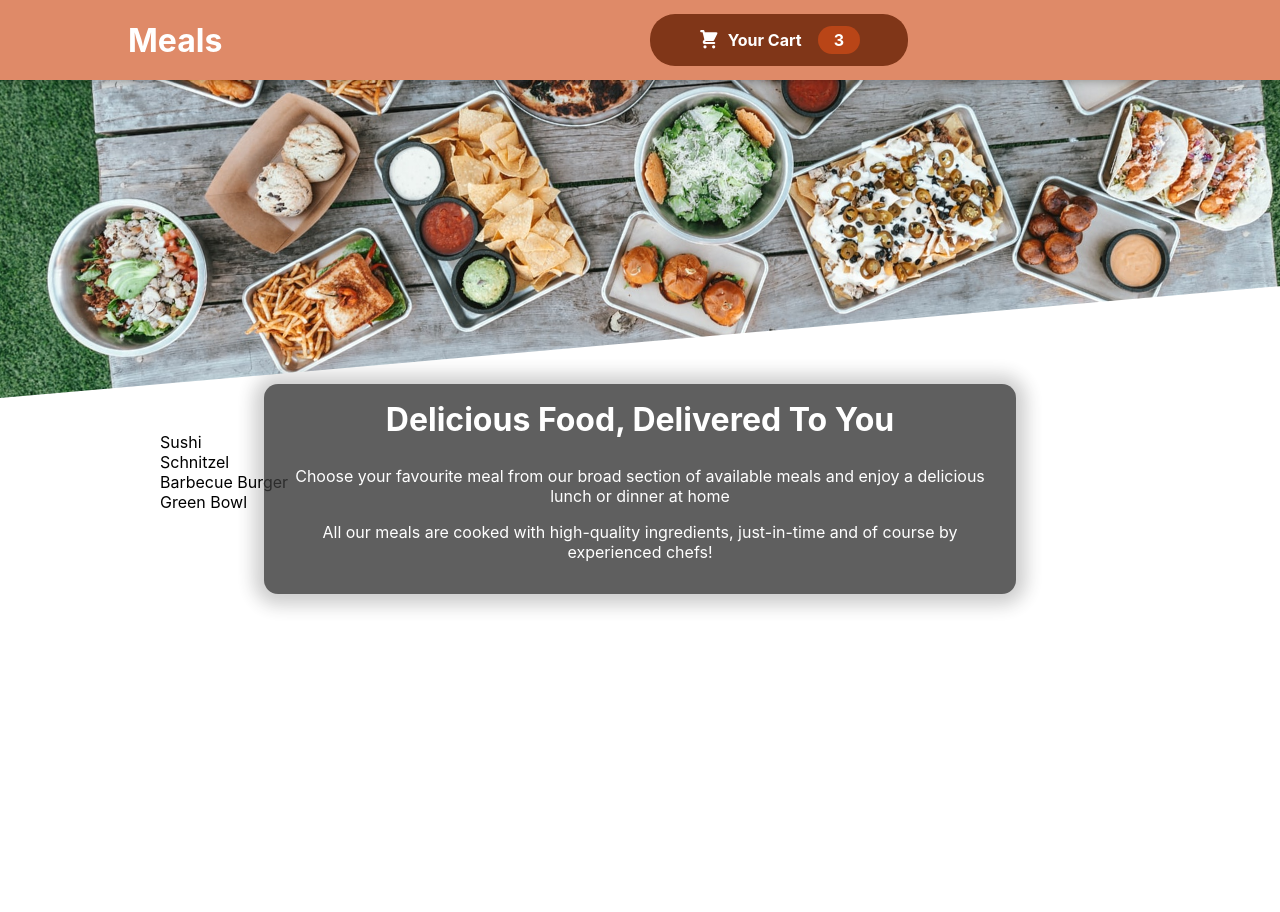
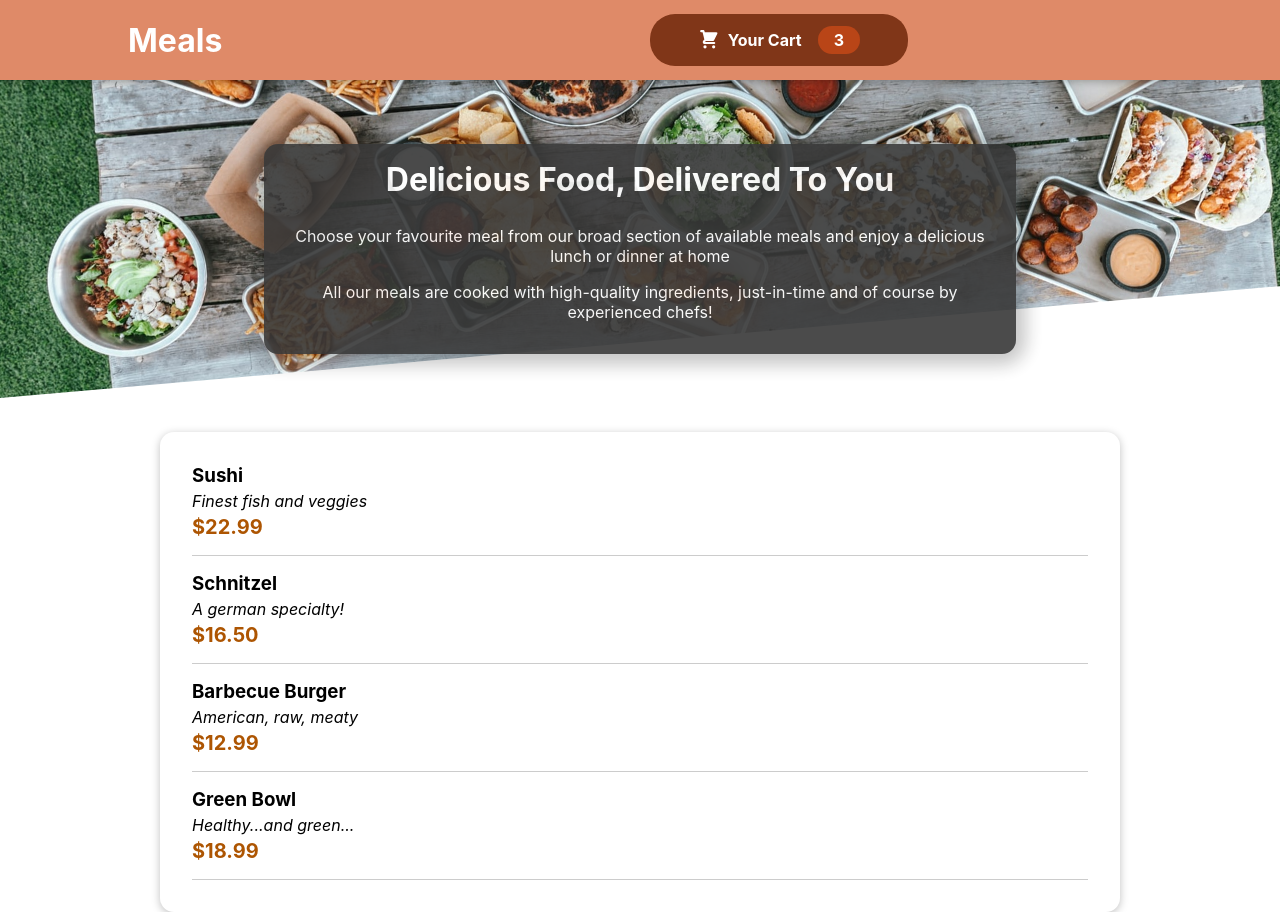
Before and after one commit to iamalex296/Food-Order-App, a React (Create React App) app: page / in a window 1280 px wide. Before the commit the page ends 800 px from the top, so only its background shows below. Built offline with nearby package versions, Linux system fonts and the light colour scheme.

Commit message:
added MealItems component

```diff
--- a/src/components/Meals/AvailableMeals.js
+++ b/src/components/Meals/AvailableMeals.js
@@ -1,3 +1,6 @@
+import Card from "../UI/Cart";
+import MealItem from "./MealItem/MealItem";
+
 import classes from "./AvailableMeals.module.css";
 
 const DUMMY_MEALS = [
@@ -29,12 +32,19 @@
 
 const AvailableMeals = () => {
   const mealsList = DUMMY_MEALS.map((meal) => (
-    <li key={meal.id}>{meal.name}</li>
+    <MealItem
+      key={meal.id}
+      name={meal.name}
+      description={meal.description}
+      price={meal.price}
+    />
   ));
 
   return (
     <section className={classes.meals}>
-      <ul>{mealsList}</ul>
+      <Card>
+        <ul>{mealsList}</ul>
+      </Card>
     </section>
   );
 };
--- /dev/null
+++ b/src/components/Meals/MealItem/MealItem.js
@@ -0,0 +1,19 @@
+import classes from "./MealItem.module.css";
+
+const MealItem = (props) => {
+  const price = `$${props.price.toFixed(2)}`;
+  return (
+    <li className={classes.meal}>
+      <div>
+        <h3>{props.name}</h3>
+        <div className={classes.description}>{props.description}</div>
+        <div className={classes.price}>{price}</div>
+      </div>
+      <div>
+        <form></form>
+      </div>
+    </li>
+  );
+};
+
+export default MealItem;
--- /dev/null
+++ b/src/components/Meals/MealItem/MealItem.module.css
@@ -0,0 +1,22 @@
+.meal {
+  display: flex;
+  justify-content: space-between;
+  margin: 1rem;
+  padding-bottom: 1rem;
+  border-bottom: 1px solid #ccc;
+}
+
+.meal h3 {
+  margin: 0 0 0.25rem 0;
+}
+
+.description {
+  font-style: italic;
+}
+
+.price {
+  margin-top: 0.25rem;
+  font-weight: bold;
+  color: #ad5502;
+  font-size: 1.25rem;
+}
--- a/src/components/Meals/MealsSummary.module.css
+++ b/src/components/Meals/MealsSummary.module.css
@@ -3,14 +3,14 @@
   max-width: 45rem;
   width: 90%;
   margin: auto;
-  margin-top: -10rem;
+  margin-top: -50rem;
   position: relative;
   background-color: #383838;
   color: white;
   border-radius: 14px;
   padding: 1rem;
   box-shadow: 0 1px 18px 10px rgba(0, 0, 0, 0.25);
-  opacity: 0.8;
+  opacity: 0.9;
 }
 
 .summary h2 {
--- /dev/null
+++ b/src/components/UI/Card.module.css
@@ -0,0 +1,6 @@
+.card {
+  padding: 1rem;
+  box-shadow: 0 2px 8px rgba(0, 0, 0, 0.25);
+  border-radius: 14px;
+  background-color: white;
+}
--- /dev/null
+++ b/src/components/UI/Cart.js
@@ -0,0 +1,7 @@
+import classes from "./Card.module.css";
+
+const Cart = (props) => {
+  return <div className={classes.card}>{props.children}</div>;
+};
+
+export default Cart;
```
Also changed, not shown: src/components/Meals/MealItem/MealItemForm.js (added).
